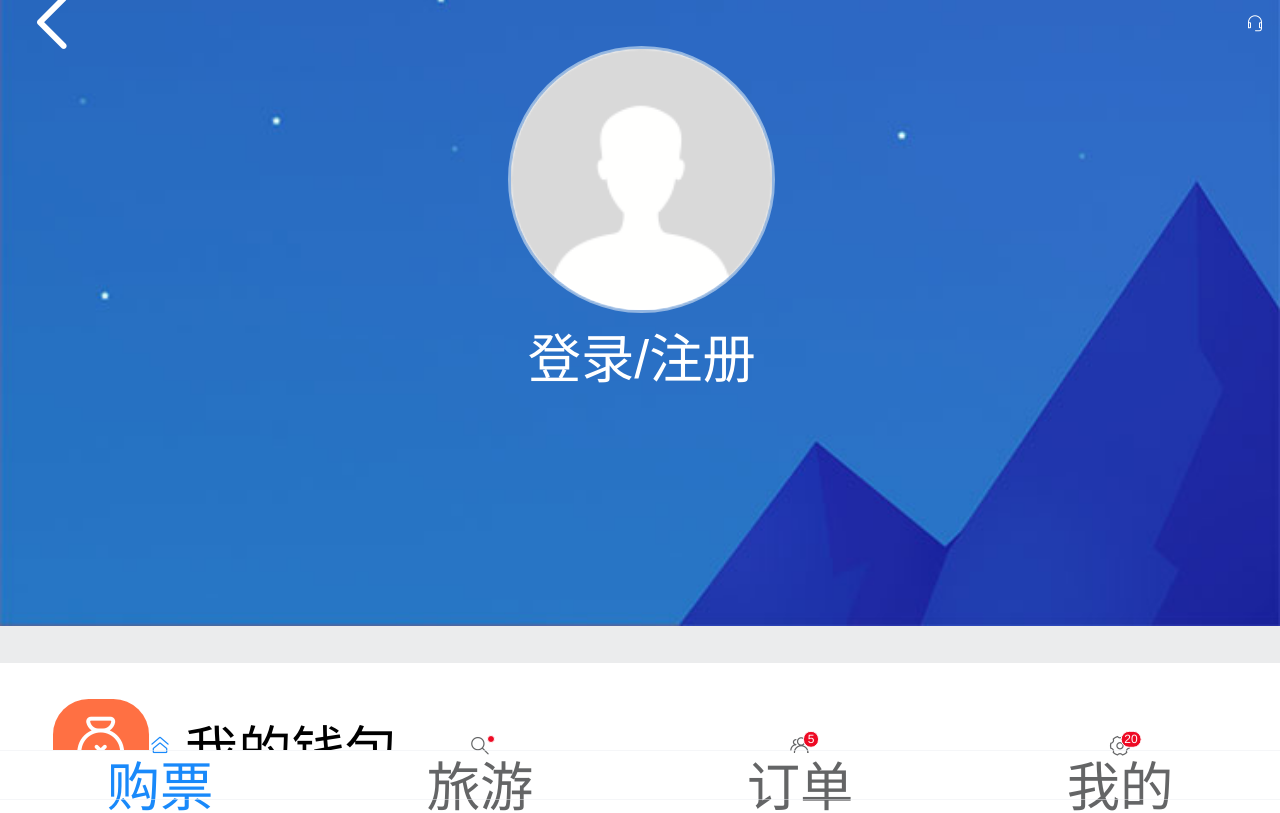
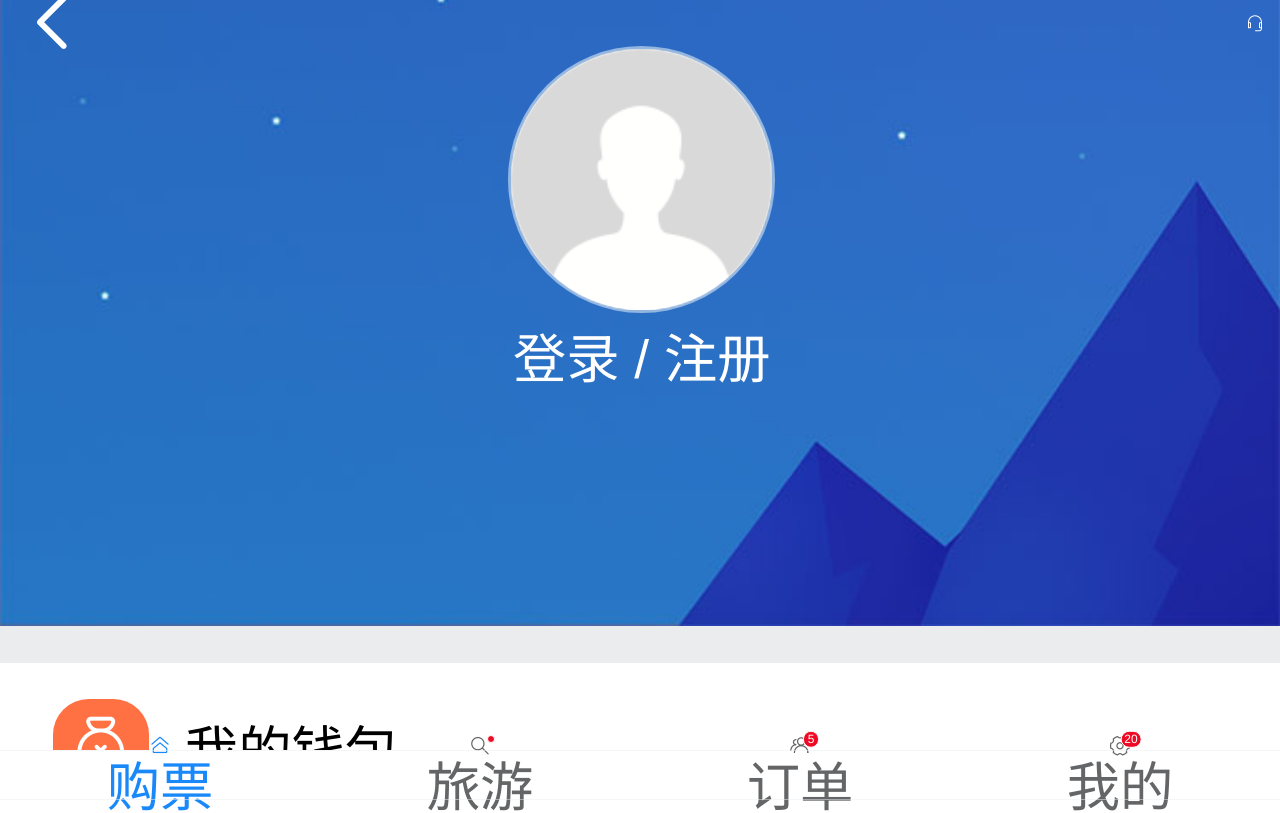
Before and after one commit to githubchx12380/vue-air-phone, a Vue app: page /myprofile in a window 1280 px wide. Shown: the top 813 px of the page. Built offline with nearby package versions, Linux system fonts and the light colour scheme.

Commit message:
router path login register

```diff
--- a/src/views/user/login.vue
+++ b/src/views/user/login.vue
@@ -1,7 +1,7 @@
 <template>
   <div class="box">
     <div class="top">
-      <van-icon name="arrow-left" />
+      <van-icon name="arrow-left" @click="$router.back()" />
       <span class="title">登录</span>
     </div>
 
--- a/src/views/user/myprofile.vue
+++ b/src/views/user/myprofile.vue
@@ -7,7 +7,7 @@
         <div class="img">
           <img src="../../assets/img/head_img.png" alt />
         </div>
-        <p>登录/注册</p>
+        <p><span @click="$router.push('/login')">登录</span> / <span @click="$router.push('register')">注册</span></p>
       </div>
     </div>
 
--- a/src/views/user/register.vue
+++ b/src/views/user/register.vue
@@ -1,7 +1,7 @@
 <template>
   <div class="box">
     <div class="top">
-      <van-icon name="arrow-left" />
+      <van-icon name="arrow-left"  @click="$router.back()" />
       <span class="title">注册</span>
     </div>
 
```
